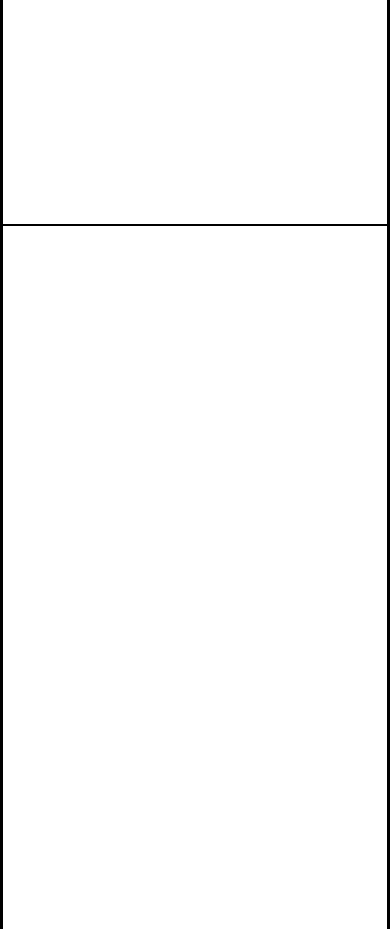
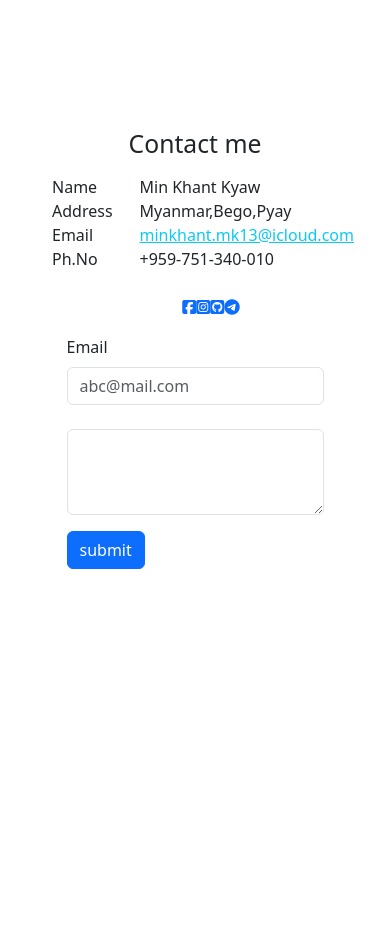
Before and after one commit to luckyguyluck/Portfolio, a website: page index.html in a window 390 px wide. Shown: the part 3840-4769 px from the top of the page. Drawn offline with nearby package versions, Linux system fonts and the light colour scheme.

Commit message:
modified:   index.css 	modified:   index.html

```diff
--- a/index.css
+++ b/index.css
@@ -1,8 +1,8 @@
-
+/*
 *{
     border: 1px solid black;
 
-}
+} */
 
 @media (max-width: 767.98px) {
     #luck-profile-img{
--- a/index.html
+++ b/index.html
@@ -514,7 +514,71 @@
     <!-- Contact Section Start -->
 
     <div class="container-fluid min-vh-100">
+        <div class="container">
+            <div class="h2 text-center">Contact me</div>
+            <div class="row justify-content-around">
 
+                <div class="col-sm-4 d-flex justify-content-center p-2"> <!--Location Box-->
+                    <div class="col-3">
+                        <ul class="luck-contact-ul">
+                            <li class="list-group luck-contact-list">Name</li>
+                            <li class="list-group luck-contact-list">Address</li>
+                            <li class="list-group luck-contact-list">Email</li>
+                            <li class="list-group luck-contact-list">Ph.No</li>
+                        </ul>
+                    </div>
+                    <div class="col-9">
+                        <ul class="luck-contact-ul">
+                            <li class="list-group luck-contact-list">Min Khant Kyaw</li>
+                            <li class="list-group luck-contact-list">Myanmar,Bego,Pyay</li>
+                            <li class="list-group luck-contact-list"><a href="mailto:minkhant.mk13@icloud.com" class="link-info link-offset-1-hover">minkhant.mk13@icloud.com</a></li>
+                            <li class="list-group luck-contact-list">+959-751-340-010</li>
+                        </ul>
+                    </div>
+                </div>
+
+                <div class="col-sm-4 d-flex justify-content-center"> <!--Social Media Links-->
+                    <ul class="d-sm-block d-flex justify-content-around">
+                        <li class="list-group"><a href="https://www.facebook.com/iamaname/"><i class="fa-brands fa-square-facebook"></i><span class="d-sm-inline d-none">Facebook</span></a></li>
+                        <li class="list-group"><a href="https://www.instagram.com/yagami_luck/"><i class="fa-brands fa-square-instagram"></i><span class="d-sm-inline d-none">Instagram</span></a></li>
+                        <li class="list-group"><a href="https://github.com/luckyguyluck"><i class="fa-brands fa-square-github"></i><span class="d-sm-inline d-none">Github</span></a></li>
+                        <li class="list-group"><a href="https://t.me/Luck_kun"><i class="fa-brands fa-telegram"></i><span class="d-sm-inline d-none">Telegram</span></a></li>
+                    </ul>
+
+                </div>
+
+                <div class="col-sm-4 d-flex justify-content-center"> <!--Mail send form-->
+                    <form action="mailto:minkhant.mk13@icloud.com">
+                        <div class="mb-3">
+                            <label for="" class="form-label">Email</label>
+                            <input
+                                type="email"
+                                class="form-control"
+                                name=""
+                                id=""
+                                aria-describedby="emailHelpId"
+                                placeholder="abc@mail.com"
+                            />
+                            <div class="mb-3">
+                                <label for="form-content" class="form-label"></label>
+                                <textarea class="form-control" name="form-content" id="form-content" rows="3"></textarea>
+                            </div>
+
+                            <button
+                                type="submit"
+                                class="btn btn-primary"
+                            >
+                                submit
+                            </button>
+
+
+                        </div>
+
+                    </form>
+                </div>
+
+            </div>
+        </div>
     </div>
 
     <!--Contact Section End-->
```
Also changed, not shown: test.html (added, +15 -0 lines).
